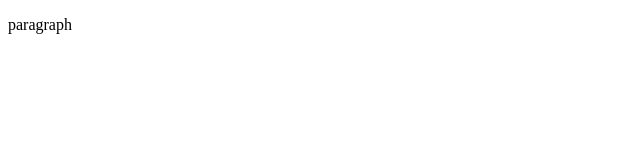
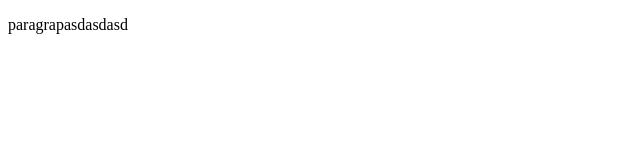
Before and after one commit to SanGowa/repo, a plain HTML site: page index.html in a window 1280 px wide. Shown: the full height of the page, 0-640 px from the left. Drawn offline with Linux system fonts and the light colour scheme.

Commit message:
asddasdad

```diff
--- a/index.html
+++ b/index.html
@@ -7,6 +7,6 @@
     <title>Documents</title>
   </head>
   <body>
-    <p>paragraph</p>
+    <p>paragrapasdasdasd</p>
   </body>
 </html>
```
